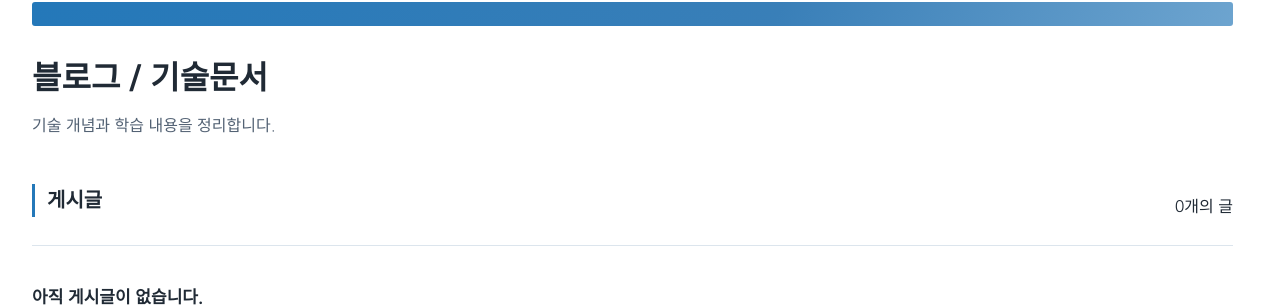
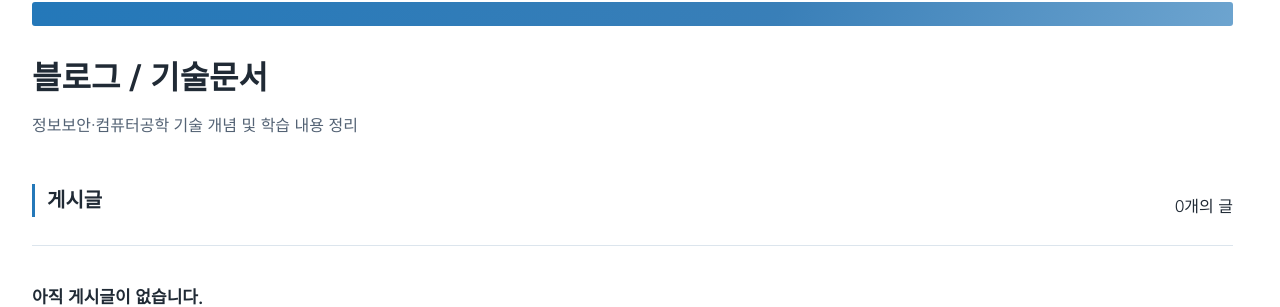
Before and after one commit to BEAN-CMD418/bean-cmd418.github.io, a Jekyll site: the page built from tech-docs/index.md, in a window 1280 px wide. Shown: the part 215-522 px from the top of the page. Built offline with Jekyll 4.4.1, drawn with Linux system fonts in a browser that asks for light colours; some web fonts are replaced.

Commit message:
Rewrite category descriptions in concise noun phrases

```diff
--- a/tech-docs/index.md
+++ b/tech-docs/index.md
@@ -8,4 +8,4 @@ permalink: /tech-docs/
 
 # 블로그 / 기술문서
 
-기술 개념과 학습 내용을 정리합니다.
+정보보안·컴퓨터공학 기술 개념 및 학습 내용 정리
```
